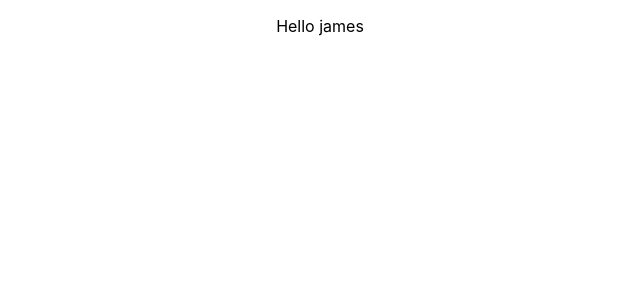
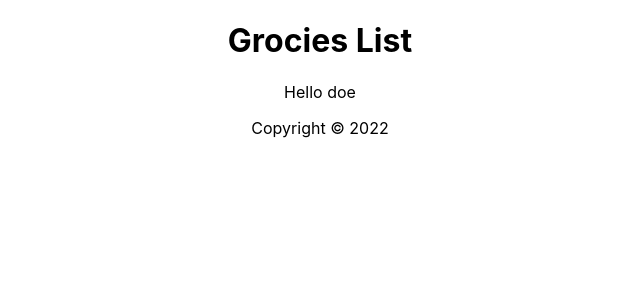
Before and after one commit to HtinSharKyaw/react-crash-course, a React (Create React App) app: page / in a window 1280 px wide. Shown: the top 300 px of the page, without its empty margins (320-960 px from the left). Built offline with nearby package versions, Linux system fonts and the light colour scheme.

Commit message:
functional components

```diff
--- a/src/App.js
+++ b/src/App.js
@@ -1,16 +1,15 @@
 import './App.css';
+import Header from './Header';
+import Content from './Content';
+import Footer from './Footer';
 
+//that is the functional component
 function App() {
-  const handleNameChange = () => {
-    const names = ['john','doe','james'];
-    const random = Math.floor(Math.random() * 3) ;
-    return names[random];
-  }
-
   return (
     <div className="App">
-        <p>Hello {handleNameChange()}</p>
-
+        <Header />
+        <Content />
+        <Footer />
     </div>
   );
 }
--- /dev/null
+++ b/src/Content.js
@@ -0,0 +1,17 @@
+import React from 'react'
+
+const Content = () => {
+  const handleNameChange = () => {
+    const names = ['john','doe','james'];
+    const random = Math.floor(Math.random() * 3) ;
+    return names[random];
+  }
+
+  return (
+    <main>
+    <p>Hello {handleNameChange()}</p>
+    </main>
+  )
+}
+
+export default Content
--- /dev/null
+++ b/src/Footer.js
@@ -0,0 +1,12 @@
+import React from 'react'
+
+const Footer = () => {
+  const today = new Date();
+  return (
+    <footer>
+      <p>Copyright &copy; {today.getFullYear()}</p>
+    </footer>
+  )
+}
+
+export default Footer
--- /dev/null
+++ b/src/Header.js
@@ -0,0 +1,11 @@
+import React from 'react'
+
+const Header = () => {
+  return (
+    <header>
+      <h1>Grocies List</h1>
+    </header>
+  )
+}
+
+export default Header
```
